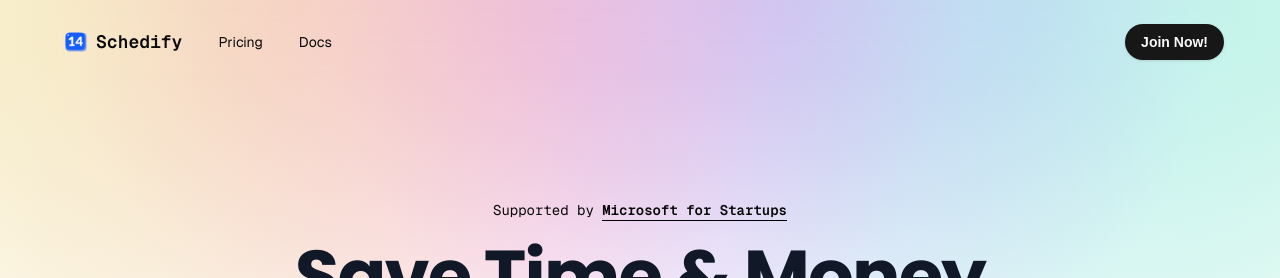
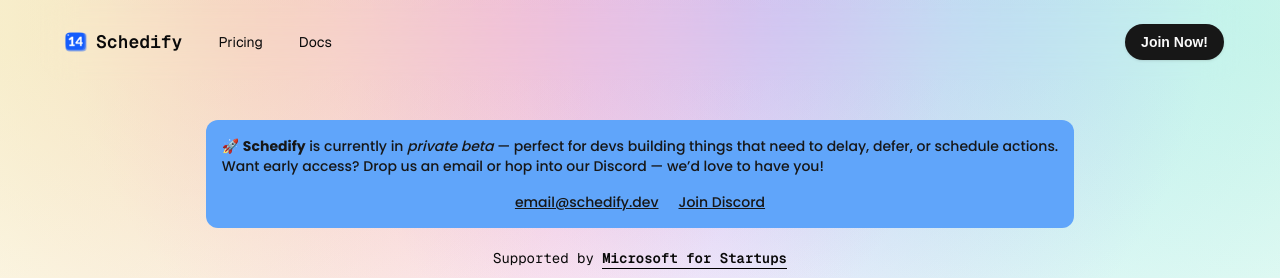
Before and after one commit to schedify/web, a Next.js app: page / in a window 1280 px wide. Shown: the top 278 px of the page. Built offline with nearby package versions, Linux system fonts and the light colour scheme; no server answers; what tailwindcss-animated would draw is missing.

Commit message:
Added discord link

```diff
--- a/src/app/page.tsx
+++ b/src/app/page.tsx
@@ -40,7 +40,32 @@
 export default async function HomePageRoute() {
   return (
     <>
-      <section className="hero py-[15vh] pt-[25vh] flex flex-col items-center gap-5 relative container">
+      <section className="hero py-[15vh]  flex flex-col items-center gap-5 relative container">
+        <div className="bg-blue-400 text-neutral-900 p-4 rounded-xl font-poppins font-medium text-sm">
+          <p>
+            🚀 <strong>Schedify</strong> is currently in <em>private beta</em> —
+            perfect for devs building things that need to delay, defer, or
+            schedule actions.
+            <br />
+            Want early access? Drop us an email or hop into our Discord — we’d
+            love to have you!
+          </p>
+          <div className="flex flex-row items-center gap-5 justify-center mt-4">
+            <Link
+              href="mailto:email@schedify.dev"
+              className="underline hover:text-neutral-700"
+            >
+              email@schedify.dev
+            </Link>
+            <Link
+              href="https://discord.gg/DYmy6QYUpr"
+              className="underline hover:text-neutral-700"
+            >
+              Join Discord
+            </Link>
+          </div>
+        </div>
+
         <div className="font-geist-mono text-sm">
           Supported by{" "}
           <Link
```
